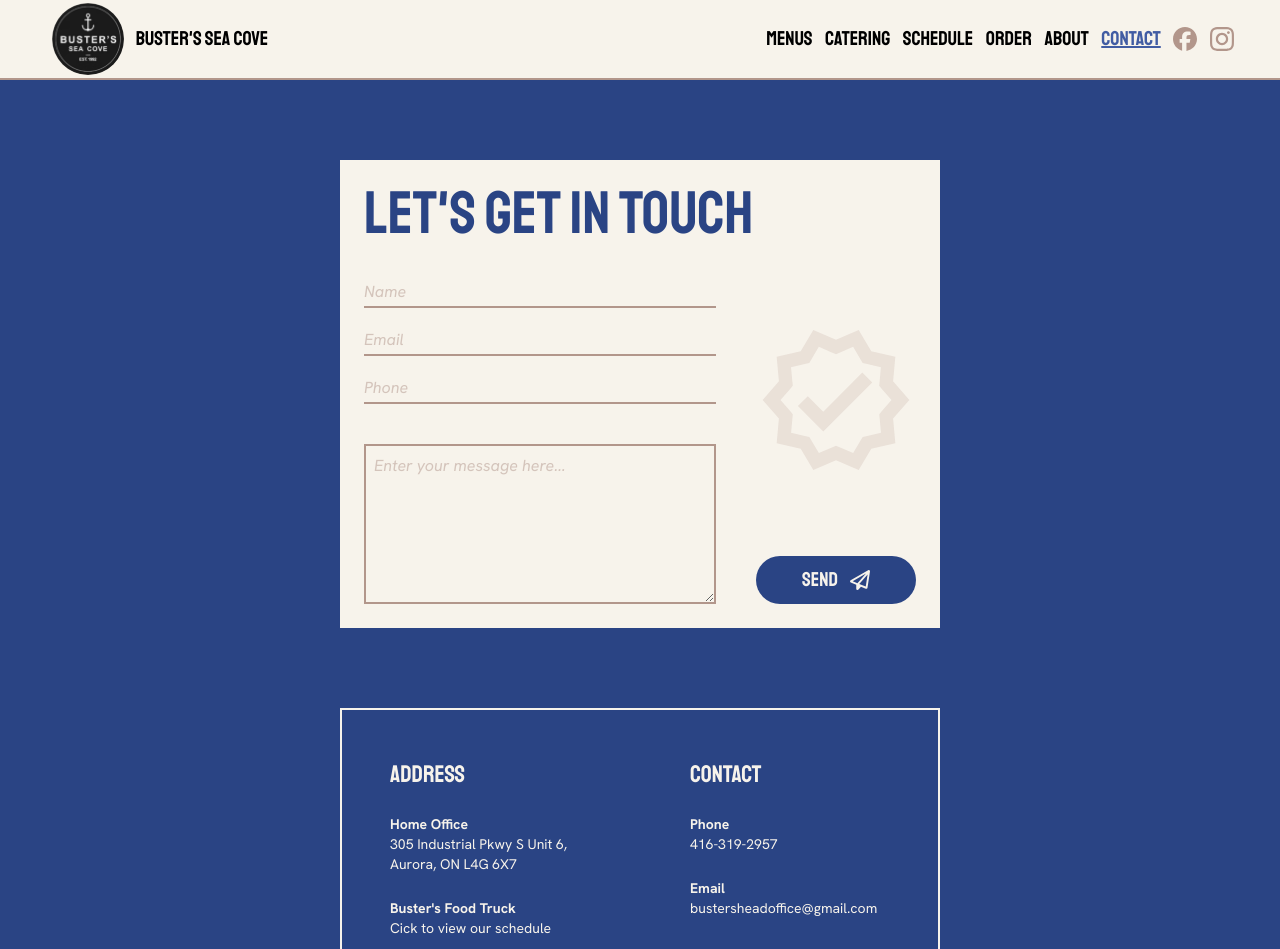
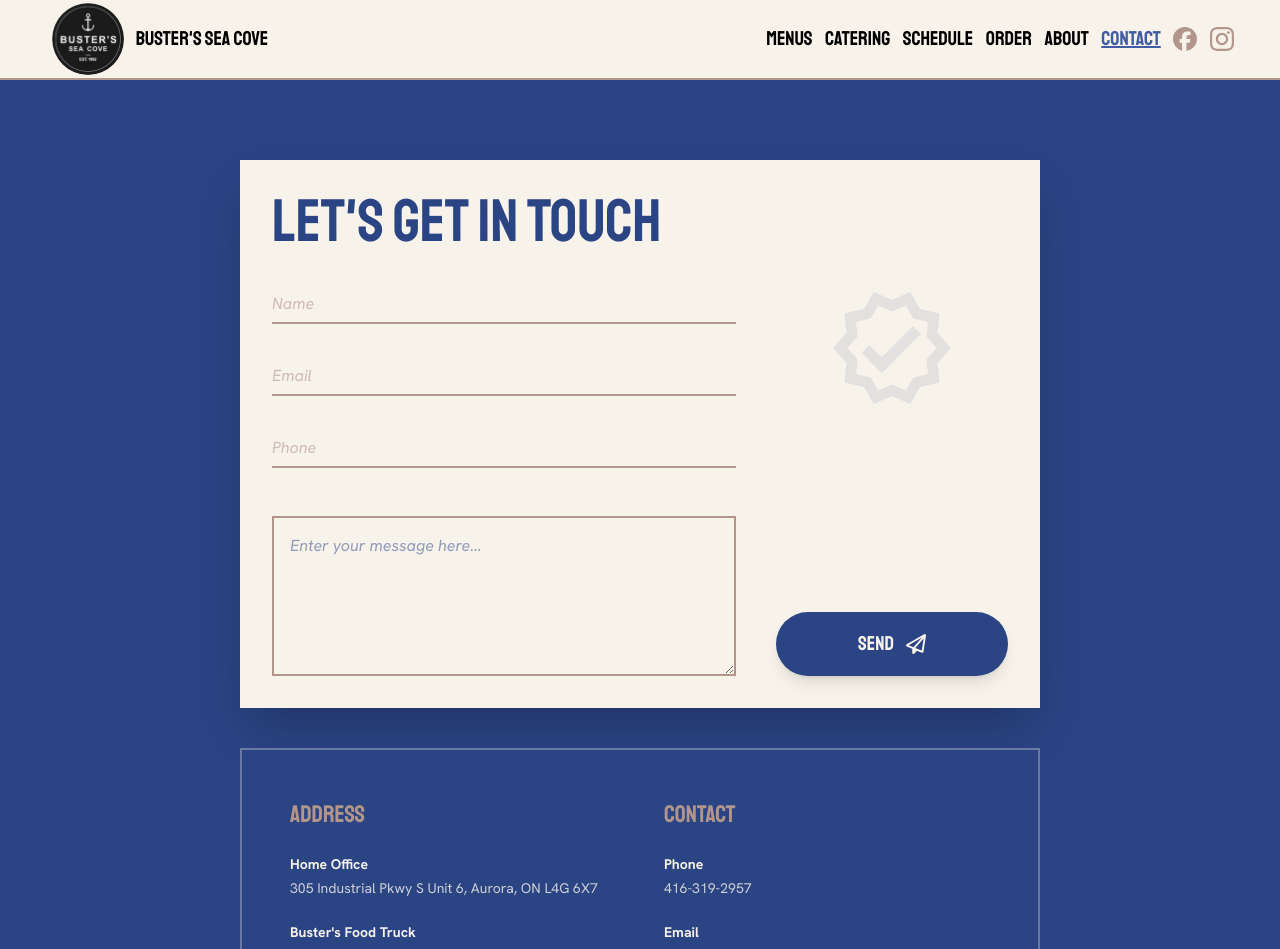
Before and after one commit to aplaino/BSCwebsite, a React (Vite) app in the folder frontend/: page /contact in a window 1280 px wide. Shown: the top 949 px of the page. Built offline with nearby package versions, Linux system fonts and the light colour scheme.

Commit message:
Added animations

```diff
--- a/frontend/src/components/CateringPage/CateringScroll.tsx
+++ b/frontend/src/components/CateringPage/CateringScroll.tsx
@@ -2,7 +2,7 @@
   return (
     <section className="w-full h-100 flex flex-col gap-12  justify-center items-center">
       <h1 className="font-primary uppercase text-6xl text-[#876E64]">
-        Our Partners
+        Passed Clients
       </h1>
 
       <div className="h-44 w-full max-w-240 flex flex-col gap-12 relative justify-center items-center">
--- a/frontend/src/pages/Catering.tsx
+++ b/frontend/src/pages/Catering.tsx
@@ -1,34 +1,89 @@
 import { useEffect, useState } from "react";
-
 import CateringScroll from "../components/CateringPage/CateringScroll";
 import CateringForm from "../components/CateringPage/CateringForm";
 import CateringInfo from "../components/CateringPage/CateringInfo";
 import CateringEvents from "../components/CateringPage/CateringEvents";
+// 1. Import Framer Motion utilities
+import { motion } from "framer-motion";
+import type { Variants } from "framer-motion";
+
 export default function Catering() {
   useEffect(() => {
-    window.scrollTo(0, 0);
+    // Using requestAnimationFrame for smoother initial scroll behavior
+    requestAnimationFrame(() => {
+      window.scrollTo(0, 0);
+    });
   }, []);
 
   const [minimalForm, setMinimalForm] = useState<boolean>(true);
 
+  // 2. Define reusable animation variants
+  // Standard fade-up used across the site for consistency
+  const fadeInUp: Variants = {
+    hidden: { opacity: 0, y: 60 },
+    visible: {
+      opacity: 1,
+      y: 0,
+      transition: { duration: 0.8, ease: "easeOut" }
+    }
+  };
+
+  // A container variant to stagger the initial load if needed
+  const pageContainer: Variants = {
+    hidden: { opacity: 0 },
+    visible: {
+      opacity: 1,
+      transition: { staggerChildren: 0.2, delayChildren: 0.1 }
+    }
+  };
+
   return (
-    <main className="w-full min-h-screen flex flex-col gap-10 justify-center items-center">
-      {/** --------- Form ------------- */}
+    <motion.main
+        variants={pageContainer}
+        initial="hidden"
+        animate="visible"
+        className="w-full min-h-screen flex flex-col gap-0 justify-center items-center overflow-x-hidden"
+    >
+      {/** --------- Form (Hero Section) ------------- */}
+      {/** This uses 'animate' instead of 'whileInView' so it loads immediately */}
+      <motion.div variants={fadeInUp} className="w-full z-20">
+        <CateringForm minimalForm={minimalForm} setMinimalForm={setMinimalForm} />
+      </motion.div>
 
-      <CateringForm minimalForm={minimalForm} setMinimalForm={setMinimalForm} />
-
-      {/** --------- PARTERS (SCROLL) ------------- */}
-
-      <CateringScroll />
+      {/** --------- PARTNERS SCROLL ------------- */}
+      {/** Subsequent sections use 'whileInView' to trigger on scroll */}
+      <motion.div
+          variants={fadeInUp}
+          initial="hidden"
+          whileInView="visible"
+          viewport={{ once: true, amount: 0.3 }}
+          className="w-full z-10 relative"
+      >
+        <CateringScroll />
+      </motion.div>
 
       {/* -------------- NEW SECTION 2: INFORMATION / SERVICE TIERS ----------------- */}
-
-      <CateringInfo />
+      <motion.div
+          variants={fadeInUp}
+          initial="hidden"
+          whileInView="visible"
+          viewport={{ once: true, amount: 0.2 }}
+          className="w-full z-10 relative"
+       >
+        <CateringInfo />
+      </motion.div>
 
       {/** --------- RECENT EVENTS ------------- */}
+      <motion.div
+          variants={fadeInUp}
+          initial="hidden"
+          whileInView="visible"
+          viewport={{ once: true, amount: 0.1 }}
+          className="w-full z-0 relative"
+      >
+        <CateringEvents />
+      </motion.div>
 
-      <CateringEvents />
-
-    </main>
+    </motion.main>
   );
 }
--- a/frontend/src/pages/Contact.tsx
+++ b/frontend/src/pages/Contact.tsx
@@ -1,111 +1,133 @@
 import { FaRegPaperPlane } from "react-icons/fa6";
 import { MdOutlineVerified } from "react-icons/md";
-import {Link} from "react-router-dom"
-import {useEffect} from "react"
+import { Link } from "react-router-dom";
+import { useEffect } from "react";
 import { submitContactForm } from "../services/api";
+// 1. Framer Motion Imports
+import { motion } from "framer-motion";
+import type { Variants } from "framer-motion";
+
+// Define variants outside the component to prevent re-renders
+const fadeInUp: Variants = {
+  hidden: { opacity: 0, y: 60 },
+  visible: {
+    opacity: 1,
+    y: 0,
+    transition: { duration: 0.8, ease: "easeOut" }
+  }
+};
+
+const staggerContainer: Variants = {
+  hidden: { opacity: 0 },
+  visible: {
+    opacity: 1,
+    transition: { staggerChildren: 0.2 }
+  }
+};
 
 export default function Contact() {
   async function handleSubmit(formData: FormData) {
-        const data = await submitContactForm(formData); // Just one line here
+    const data = await submitContactForm(formData);
     console.log("Success:", data);
-        // You could add a 'Success' message state here!
   }
 
   useEffect(() => {
+    // Standardized scroll behavior
+    requestAnimationFrame(() => {
       window.scrollTo(0, 0);
+    });
   }, []);
+
   return (
-    <main
-      className="bg-blue-primary w-screen min-h-screen h-full px-8 pt-40 pb-20
-        flex flex-col gap-20 justify-center items-center"
+    <motion.main
+      variants={staggerContainer}
+      initial="hidden"
+      animate="visible"
+      className="bg-blue-primary w-full min-h-screen px-8 pt-40 pb-20 flex flex-col gap-10 justify-center items-center overflow-x-hidden"
     >
       {/** ------ Contact Card ------ */}
-      <div className="bg-beige-primary w-full md:w-150 min-h-90 h-full p-6">
-        <h1 className="font-primary uppercase text-blue-primary text-6xl">
+      <motion.div
+        variants={fadeInUp}
+        className="bg-beige-primary w-full md:max-w-[800px] p-8 shadow-2xl"
+      >
+        <h1 className="font-primary uppercase text-blue-primary text-6xl mb-8">
           let's get in touch
         </h1>
         <form
           className="flex flex-col md:flex-row gap-10"
           action={handleSubmit}
         >
-          {/** form info */}
-          <div
-            className="h-90 md:h-full w-full md:w-90
-            flex flex-col gap-4 pt-8 font-secondary"
-          >
+          <div className="flex flex-col gap-4 w-full md:w-2/3 font-secondary">
             <input
               name="name"
               type="text"
               placeholder="Name"
-              className="border-b-2 border-beige-secondary w-full h-8 text-beige-secondary
-                    outline-none! placeholder:italic "
+              className="border-b-2 border-beige-secondary w-full h-10 text-blue-primary bg-transparent outline-none placeholder:italic placeholder:text-beige-secondary/60 mb-4"
             />
             <input
               name="email"
               type="email"
               placeholder="Email"
-              className="border-b-2 border-beige-secondary w-full h-8 text-beige-secondary
-                    outline-none! placeholder:italic"
+              className="border-b-2 border-beige-secondary w-full h-10 text-blue-primary bg-transparent outline-none placeholder:italic placeholder:text-beige-secondary/60 mb-4"
             />
             <input
               name="phone"
               type="text"
               placeholder="Phone"
-              className="border-b-2 border-beige-secondary w-full h-8 text-beige-secondary
-                    outline-none! placeholder:italic"
+              className="border-b-2 border-beige-secondary w-full h-10 text-blue-primary bg-transparent outline-none placeholder:italic placeholder:text-beige-secondary/60 mb-4"
             />
             <textarea
               name="message"
-              className="border-2 border-beige-secondary w-full h-40 text-beige-secondary
-                    outline-none! placeholder:italic mt-6 p-2"
               placeholder="Enter your message here..."
+              className="border-2 border-beige-secondary w-full h-40 text-blue-primary bg-transparent outline-none placeholder:italic p-4 mt-4"
             />
           </div>
 
-          {/** submit form */}
-          <div className="flex flex-col w-full h-20 md:h-90 md:w-40 justify-between ">
-            <MdOutlineVerified className="hidden md:block w-full h-full text-beige-secondary/20 " />
-            <button
+          <div className="flex flex-col w-full md:w-1/3 justify-between items-center gap-6">
+            <MdOutlineVerified className="hidden md:block w-32 h-32 text-blue-primary/10" />
+            <motion.button
+              whileHover={{ scale: 1.05 }}
+              whileTap={{ scale: 0.95 }}
               type="submit"
-              className="font-primary text-beige-primary bg-blue-primary text-xl p-4 gap-3
-            w-full md:w-40 h-12 flex justify-center items-center rounded-[4rem] cursor-pointer
-            duration-300 hover:bg-beige-primary hover:border  hover:text-blue-primary"
+              className="font-primary text-beige-primary bg-blue-primary text-xl px-8 py-4 gap-3 w-full flex justify-center items-center rounded-[4rem] cursor-pointer duration-300 hover:bg-white hover:text-blue-primary border-2 border-transparent hover:border-blue-primary shadow-lg"
             >
               Send <FaRegPaperPlane />
-            </button>
+            </motion.button>
           </div>
         </form>
-      </div>
+      </motion.div>
 
       {/** ------ Info Card ------ */}
-      <div
-        className="bg-blue-primary text-beige-primary border-2 w-full md:w-150 h-full p-12
-      flex flex-col md:flex-row justify-between"
+      <motion.div
+        variants={fadeInUp}
+        className="bg-blue-primary text-beige-primary border-2 border-beige-primary/30 w-full md:max-w-[800px] p-12 flex flex-col md:flex-row justify-between gap-12"
       >
-        <section className="flex flex-col max-w-50 justify-around gap-6 size-full ">
-          <h1 className="font-primary uppercase text-2xl">Address</h1>
-          <div className="size-full flex flex-col font-secondary text-sm">
+        <section className="flex flex-col gap-6 flex-1">
+          <h1 className="font-primary uppercase text-2xl text-beige-secondary">Address</h1>
+          <div className="flex flex-col font-secondary text-sm gap-1">
             <h3 className="font-bold">Home Office</h3>
-            <p>305 Industrial Pkwy S Unit 6, Aurora, ON L4G 6X7</p>
+            <p className="opacity-80">305 Industrial Pkwy S Unit 6, Aurora, ON L4G 6X7</p>
           </div>
-          <div className="size-full flex flex-col font-secondary text-sm">
+          <div className="flex flex-col font-secondary text-sm gap-1">
             <h3 className="font-bold">Buster's Food Truck</h3>
-            <Link to="/schedule">Cick to view our schedule</Link>
+            <Link to="/schedule" className="underline underline-offset-4 hover:text-beige-secondary transition-colors italic">
+              Click to view our schedule
+            </Link>
           </div>
         </section>
 
-        <section className="flex flex-col max-w-50 justify-around gap-6 size-full ">
-          <h1 className="font-primary uppercase text-2xl">Contact</h1>
-          <div className="size-full flex flex-col font-secondary text-sm">
+        <section className="flex flex-col gap-6 flex-1">
+          <h1 className="font-primary uppercase text-2xl text-beige-secondary">Contact</h1>
+          <div className="flex flex-col font-secondary text-sm gap-1">
             <h3 className="font-bold">Phone</h3>
-            <p>416-319-2957</p>
+            <p className="opacity-80">416-319-2957</p>
           </div>
-          <div className="size-full flex flex-col font-secondary text-sm">
+          <div className="flex flex-col font-secondary text-sm gap-1">
             <h3 className="font-bold">Email</h3>
-            <p>bustersheadoffice@gmail.com</p>
+            <p className="opacity-80">bustersheadoffice@gmail.com</p>
           </div>
         </section>
-      </div>
-    </main>
+      </motion.div>
+    </motion.main>
   );
 }
--- a/frontend/src/pages/Schedule.tsx
+++ b/frontend/src/pages/Schedule.tsx
@@ -1,18 +1,65 @@
 import { useEffect } from "react";
+import { motion } from "framer-motion";
+import type { Variants } from "framer-motion"; // Required for your strict TS settings
 
 export default function Schedule() {
   useEffect(() => {
     window.scrollTo(0, 0);
   }, []);
+
+  // Animation variants matching your About/Catering pages
+  const fadeInUp: Variants = {
+    initial: { opacity: 0, y: 40 },
+    animate: {
+      opacity: 1,
+      y: 0,
+      transition: { duration: 0.8, ease: "easeOut" }
+    }
+  };
+
+  const staggerContainer: Variants = {
+    initial: {},
+    animate: {
+      transition: { staggerChildren: 0.2 }
+    }
+  };
+
   return (
-    <main className="w-full min-h-screen bg-beige-secondary">
-      <div className="size-full p-6 mt-20 flex flex-col gap-12 justify-center items-center">
-        <h1 className="uppercase font-primary text-4xl md:text-6xl text-beige-primary">Buster's Food Truck Schedule</h1>
-        <iframe
-          src="https://calendar.google.com/calendar/embed?height=600&wkst=1&ctz=America%2FToronto&showPrint=0&src=Y2hyaXN0b3BoZXJtYW9tYW9AZ21haWwuY29t&src=ZmFtaWx5MDcyNDc1NDc5MjY5MjI5NTE3NTlAZ3JvdXAuY2FsZW5kYXIuZ29vZ2xlLmNvbQ&src=ZW4uY2FuYWRpYW4jaG9saWRheUBncm91cC52LmNhbGVuZGFyLmdvb2dsZS5jb20&color=%23039be5&color=%23ad1457&color=%230b8043"
-          className="w-full h-200 rounded-2xl drop-shadow-2xl"
-        />
-      </div>
+    <main className="w-full min-h-screen bg-beige-secondary flex flex-col items-center">
+      <motion.div
+        variants={staggerContainer}
+        initial="initial"
+        animate="animate"
+        className="w-full max-w-7xl p-6 mt-24 flex flex-col gap-12 justify-center items-center"
+      >
+        {/* Animated Title */}
+        <motion.h1
+          variants={fadeInUp}
+          className="uppercase font-primary text-5xl md:text-7xl text-beige-primary text-center leading-none"
+        >
+          Food Truck <br /> Schedule
+        </motion.h1>
+
+        {/* Animated Calendar Container */}
+        <motion.div
+          variants={fadeInUp}
+          className="w-full relative group"
+        >
+          {/* Subtle branding glow behind the calendar */}
+          <div className="absolute -inset-1 bg-blue-primary/20 blur-2xl rounded-2xl opacity-0 group-hover:opacity-100 transition-opacity duration-700" />
+
+          <iframe
+            src="https://calendar.google.com/calendar/embed?height=600&wkst=1&ctz=America%2FToronto&showPrint=0&src=Y2hyaXN0b3BoZXJtYW9tYW9AZ21haWwuY29t&src=ZmFtaWx5MDcyNDc1NDc5MjY5MjI5NTE3NTlAZ3JvdXAuY2FsZW5kYXIuZ29vZ2xlLmNvbQ&src=ZW4uY2FuYWRpYW4jaG9saWRheUBncm91cC52LmNhbGVuZGFyLmdvb2dsZS5jb20&color=%23039be5&color=%23ad1457&color=%230b8043"
+            /* FIXED: Tailwind v4 requires brackets for custom values like h-[800px] */
+            className="relative z-10 w-full h-[600px] md:h-[800px] rounded-2xl shadow-2xl border-none grayscale hover:grayscale-0 transition-all duration-700"
+          />
+
+          {/* Legend / Info under calendar */}
+          <p className="mt-6 font-secondary text-beige-primary/60 text-sm italic text-center">
+            * Locations are subject to weather conditions. Check our Instagram for live updates.
+          </p>
+        </motion.div>
+      </motion.div>
     </main>
   );
 }
```
Also changed, not shown: frontend/src/pages/About.tsx (+20 -17 lines), frontend/public/Images/stLawrence.jpg (added), 1 other file (tests, documents, lock files or other folders). Lines whose indentation alone changed are shown as unchanged.
